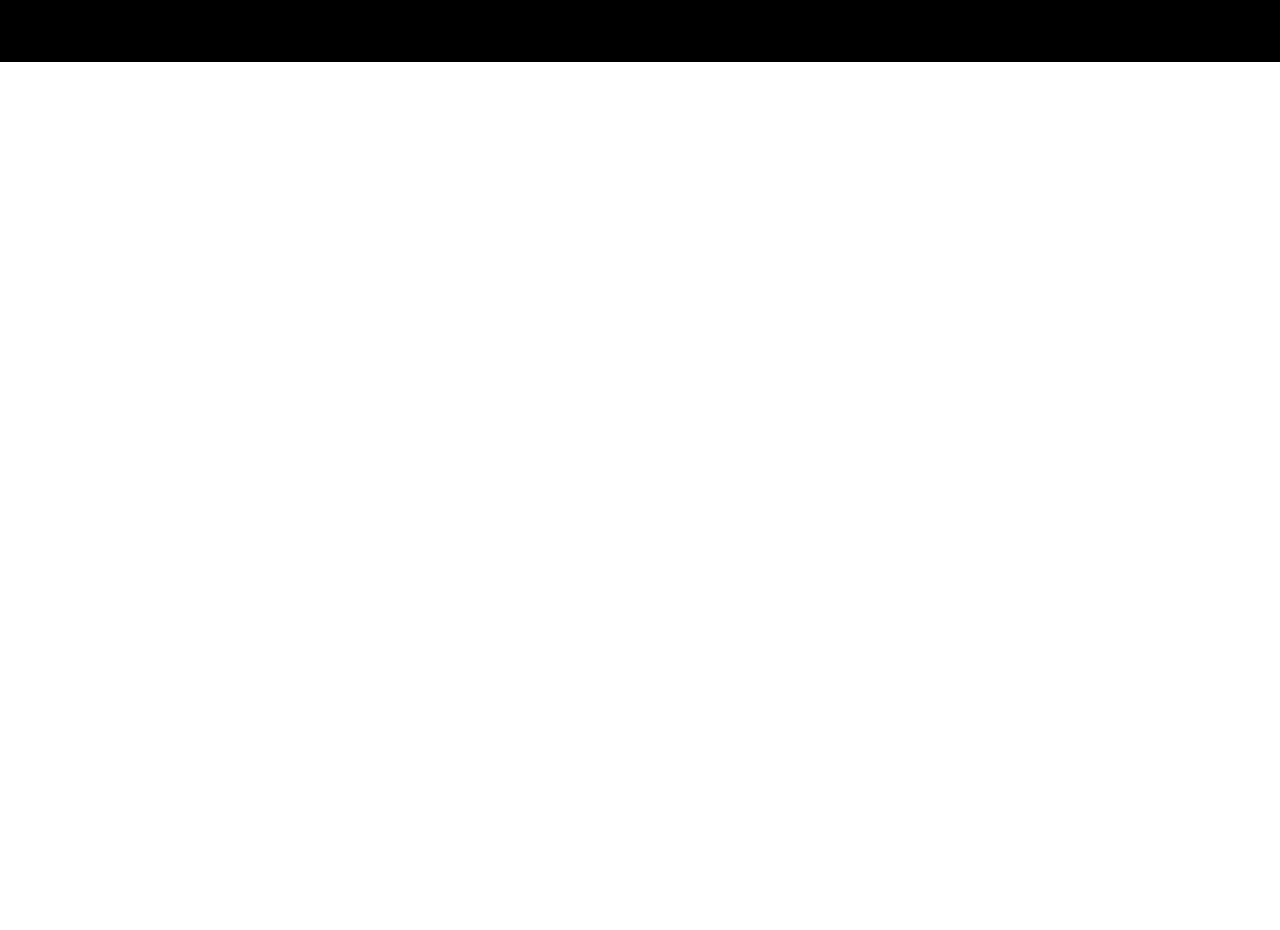
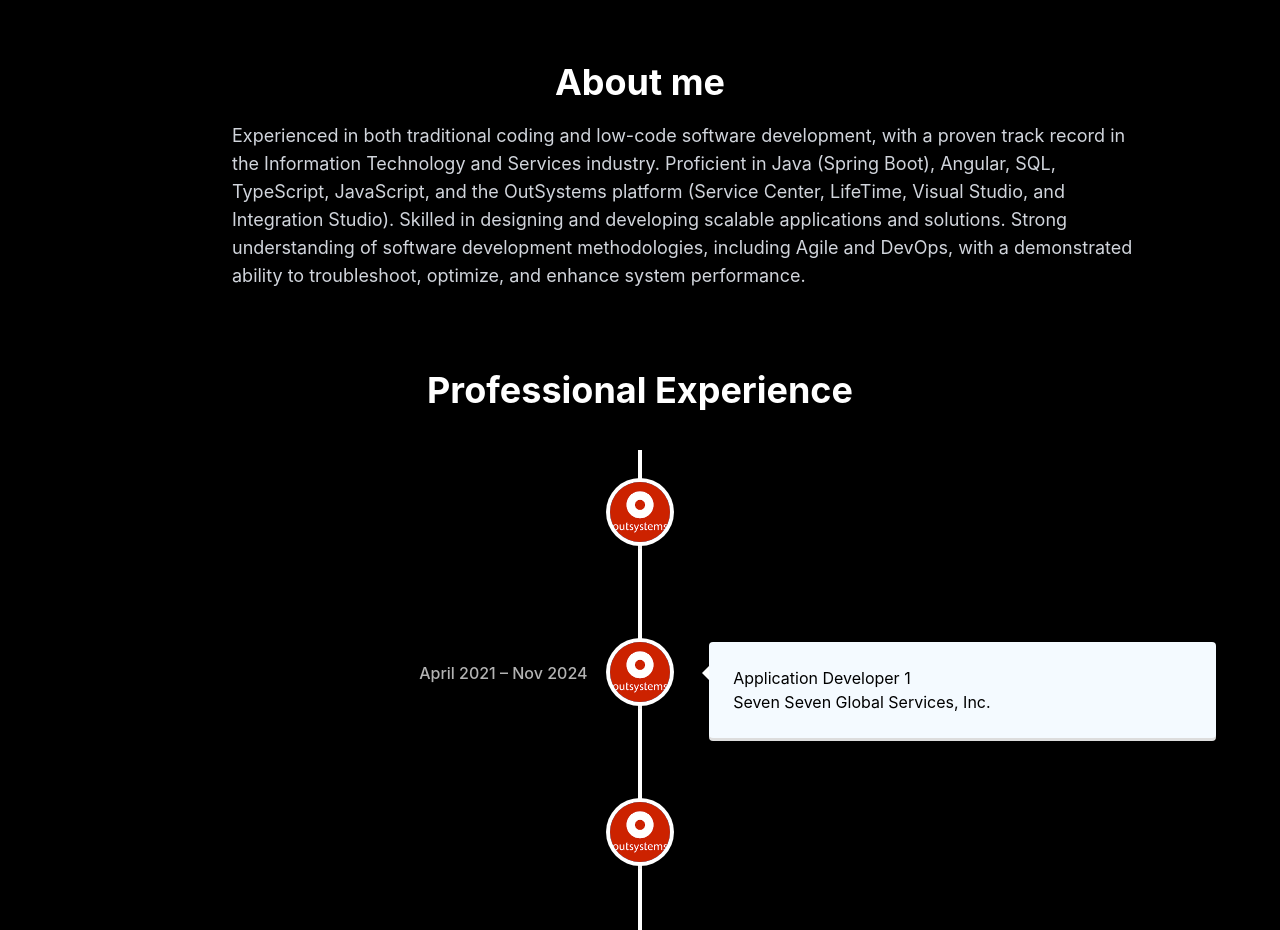
Before and after one commit to Loouuiiieeee/LoouuiiieeeePortfolio, a React (Vite) app: page / in a window 1280 px wide. Shown: the part 582-1512 px from the top of the page. Before the commit the page ends 800 px from the top, so only its background shows below. Built offline with nearby package versions, Linux system fonts and the light colour scheme.

Commit message:
second commit

```diff
--- a/package.json
+++ b/package.json
@@ -14,6 +14,7 @@
     "@tailwindplus/elements": "^1.0.22",
     "react": "^19.2.0",
     "react-dom": "^19.2.0",
+    "react-vertical-timeline-component": "^4.0.0",
     "tailwindcss": "^4.2.1"
   },
   "devDependencies": {
--- a/src/App.jsx
+++ b/src/App.jsx
@@ -1,3 +1,4 @@
+import About from "./components/About";
 import Hero from "./components/Hero";
 import Navbar from "./components/Navbar";
 
@@ -7,6 +8,7 @@ function App() {
       <div>
         <Navbar />
         <Hero />
+        <About />
       </div>
     </>
   );
--- /dev/null
+++ b/src/components/About.jsx
@@ -0,0 +1,100 @@
+import {
+  VerticalTimeline,
+  VerticalTimelineElement,
+} from "react-vertical-timeline-component";
+import "react-vertical-timeline-component/style.min.css";
+import { OutsystemsIcon } from "../util/Icons";
+
+const About = () => {
+  return (
+    <div className="bg-black text-white item-center">
+      <h1 className="text-4xl font-bold text-center mb-1">About me</h1>
+      <div className="flex flex-row ml-26 mb-20">
+        <div>
+          <p className="mt-4 text-lg text-gray-300 px-4 md:px-32 flex-1">
+            Experienced in both traditional coding and low-code software
+            development, with a proven track record in the Information
+            Technology and Services industry. Proficient in Java (Spring Boot),
+            Angular, SQL, TypeScript, JavaScript, and the OutSystems platform
+            (Service Center, LifeTime, Visual Studio, and Integration Studio).
+            Skilled in designing and developing scalable applications and
+            solutions. Strong understanding of software development
+            methodologies, including Agile and DevOps, with a demonstrated
+            ability to troubleshoot, optimize, and enhance system performance.
+          </p>
+        </div>
+      </div>
+      <h1 className="text-4xl font-bold text-center mb-10">
+        Professional Experience
+      </h1>
+      <div>
+        <VerticalTimeline className="mt-4">
+          <VerticalTimelineElement
+            className="vertical-timeline-element--work"
+            contentStyle={{
+              background: "rgb(244, 250, 255)",
+              color: "black",
+            }}
+            animate={true}
+            contentArrowStyle={{ borderRight: "7px solid  rgb(254, 255, 255)" }}
+            date={<span style={{ color: "#ffffff" }}>Nov 2024 – Present</span>}
+            iconStyle={{ background: "rgb(33, 150, 243)", color: "#fff" }}
+            icon={<OutsystemsIcon />}
+          >
+            <h3 className="vertical-timeline-element-title">
+              Application Developer 2
+            </h3>
+            <h4 className="vertical-timeline-element-subtitle">
+              Seven Seven Global Services, Inc.
+            </h4>
+          </VerticalTimelineElement>
+
+          {/* 1 */}
+          <VerticalTimelineElement
+            className="vertical-timeline-element--work"
+            contentStyle={{
+              background: "rgb(244, 250, 255)",
+              color: "black",
+            }}
+            animate={true}
+            contentArrowStyle={{ borderRight: "7px solid  rgb(254, 255, 255)" }}
+            date={
+              <span style={{ color: "#ffffff" }}>April 2021 – Nov 2024</span>
+            }
+            iconStyle={{ background: "rgb(33, 150, 243)", color: "#fff" }}
+            icon={<OutsystemsIcon />}
+          >
+            <h3 className="vertical-timeline-element-title">
+              Application Developer 1
+            </h3>
+            <h4 className="vertical-timeline-element-subtitle">
+              Seven Seven Global Services, Inc.
+            </h4>
+          </VerticalTimelineElement>
+          {/* 2 */}
+          <VerticalTimelineElement
+            className="vertical-timeline-element--work"
+            contentStyle={{
+              background: "rgb(244, 250, 255)",
+              color: "black",
+            }}
+            animate={true}
+            contentArrowStyle={{ borderRight: "7px solid  rgb(254, 255, 255)" }}
+            date={<span style={{ color: "#ffffff" }}>Feb 2020 – Dec 2020</span>}
+            iconStyle={{ background: "rgb(33, 150, 243)", color: "#fff" }}
+            icon={<OutsystemsIcon />}
+          >
+            <h3 className="vertical-timeline-element-title">
+              Service Engineer
+            </h3>
+            <h4 className="vertical-timeline-element-subtitle">
+              ALVTechnologies Philippine Incorporation
+            </h4>
+          </VerticalTimelineElement>
+        </VerticalTimeline>
+      </div>
+    </div>
+  );
+};
+
+export default About;
--- a/src/components/Hero.jsx
+++ b/src/components/Hero.jsx
@@ -11,10 +11,10 @@ const Hero = () => {
         />
         <h1 className="text-4xl font-bold">
           I'm{" "}
-          <span className="text-transparent bg-clip-text bg-gradient-to-r from-green-400 to-blue-500">
+          <span className="text-transparent bg-clip-text bg-gradient-to-r from-violet-400 to-yellow-500">
             Louiejim Hernandez
           </span>
-          , a Front-End Developer and OutSystems Developer.
+          , a Front-End Developer and OutSystems Developer .
         </h1>
         <p className="mt-4 text-lg text-gray-300 px-4 md:px-32">
           {" "}
--- /dev/null
+++ b/src/util/Icons.jsx
@@ -0,0 +1,5 @@
+import Outsystems from "../assets/outsystems.png";
+
+export const OutsystemsIcon = () => {
+  return <img src={Outsystems} alt="OutSystems" className="rounded-full" />;
+};
```
Also changed, not shown: src/assets/outsystems.png (added), 1 other file (tests, documents, lock files or other folders).
